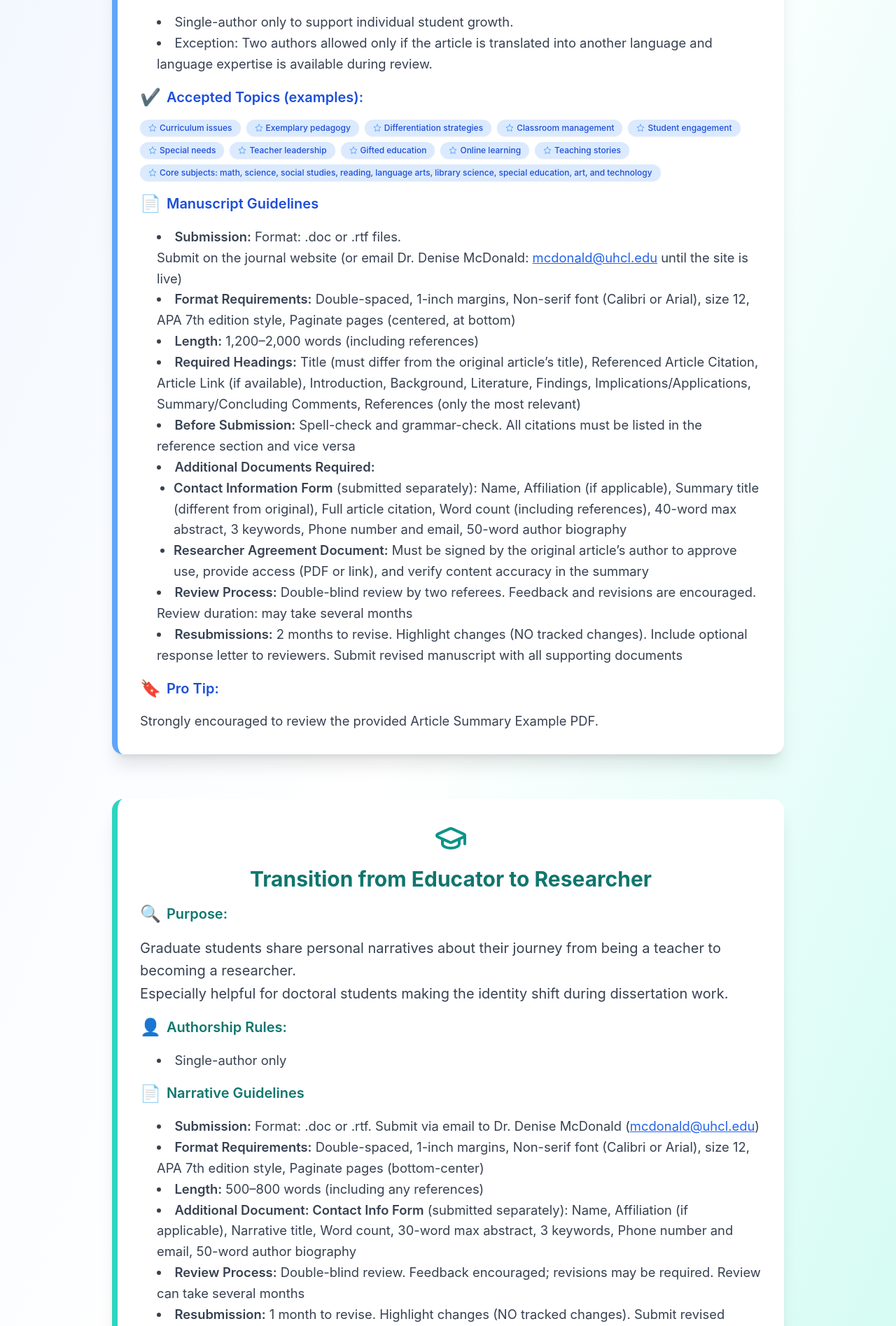
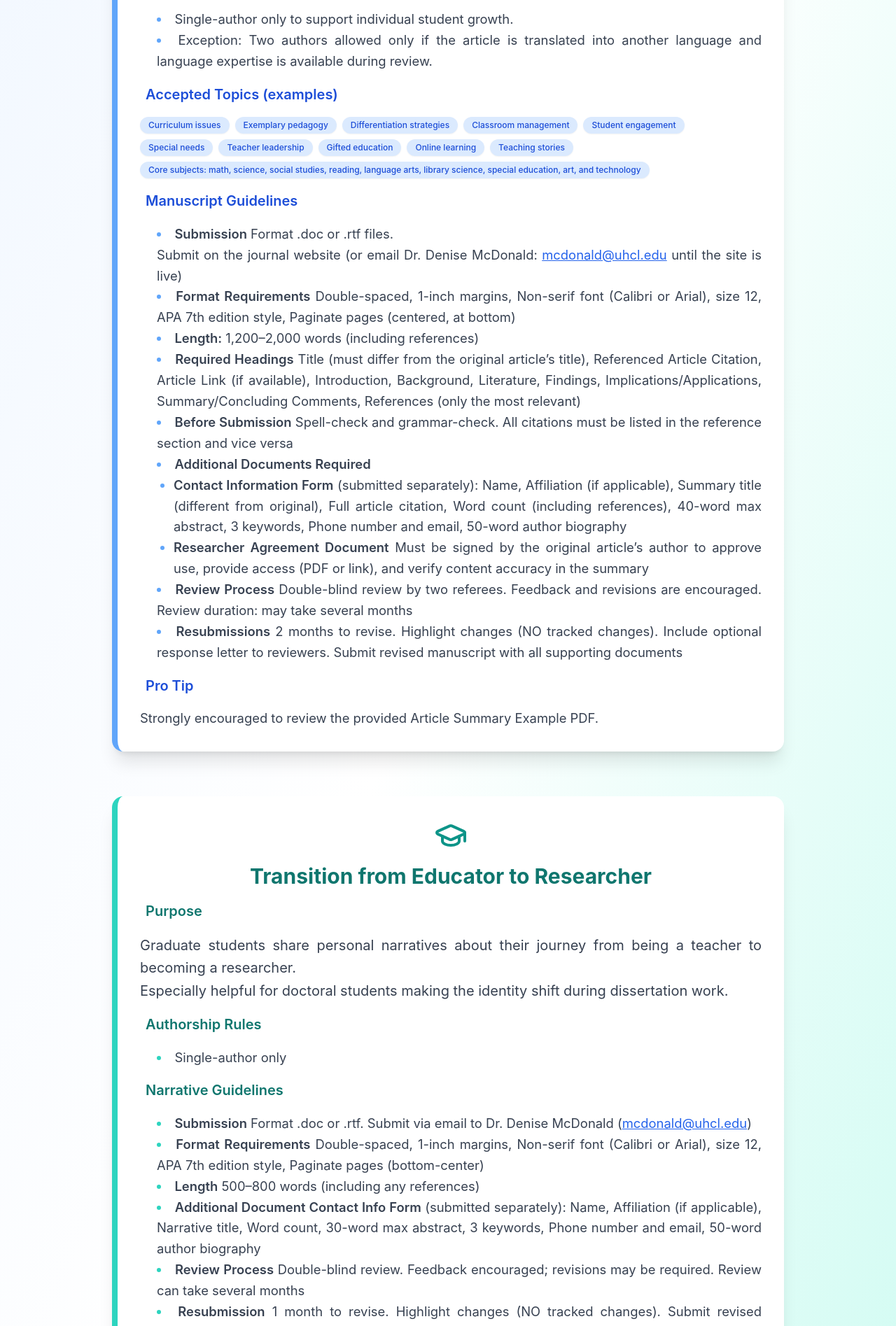
Before and after one commit to Faizyab-Ghaznavi-Tech/Bridge, a React (Vite) app: page /articles-types in a window 1280 px wide. Shown: the part 874-2769 px from the top of the page at 70% size. Built offline with nearby package versions, Linux system fonts and the light colour scheme.

Commit message:
update pages

```diff
--- a/src/pages/About.tsx
+++ b/src/pages/About.tsx
@@ -65,17 +65,17 @@ const About: React.FC = () => {
 			<section className="py-20 bg-gradient-to-br from-white via-blue-50 to-teal-50 dark:from-gray-900 dark:via-gray-800 dark:to-gray-900 transition-colors duration-500">
 				<div className="max-w-5xl mx-auto px-4 sm:px-6 lg:px-8">
 					<div className="grid grid-cols-1 md:grid-cols-2 gap-12 items-center">
-						<div className="reveal-on-scroll opacity-0 animate-fade-in-up">
+						<div className="reveal-on-scroll opacity-0 animate-fade-in-up text-justify">
 							<h2 className="text-3xl md:text-4xl font-bold text-gray-900 dark:text-white mb-6">
 								Why BRIDGE?
 							</h2>
-							<p className="text-lg text-gray-600 dark:text-gray-300 mb-6 leading-relaxed">
+							<p className="text-lg text-gray-600 dark:text-gray-300 mb-6 leading-relaxed text-justify">
 								The purpose of BRIDGE is to forward research information to the fingertips of teachers, focusing on classroom practice strategies that enhance pedagogy and student learning. The journal is a vehicle for disseminating research findings from diverse domains and multiple researchers, making them freely accessible to educators in all schooling environments.
 							</p>
 							<h3 className="text-2xl font-semibold text-blue-700 dark:text-blue-300 mb-4 mt-8">
 								Our Story
 							</h3>
-							<p className="text-lg text-gray-600 dark:text-gray-300 leading-relaxed">
+							<p className="text-lg text-gray-600 dark:text-gray-300 leading-relaxed text-justify">
 								To meet the needs of practitioners for current, applicable research, founding editor{' '}
 								<span className="font-semibold text-blue-700 dark:text-blue-300">
 									Denise McDonald
@@ -88,22 +88,25 @@ const About: React.FC = () => {
 							<h3 className="text-2xl font-semibold text-gray-900 dark:text-white mb-4 text-center">
 								Our Goals
 							</h3>
-							<ul className="text-lg text-gray-700 dark:text-gray-200 mb-6 list-disc list-inside space-y-2">
-								<li>
-									<span className="font-semibold text-blue-600 dark:text-blue-400">
-										Primary:
-									</span>{' '}
+							<div className="text-lg text-gray-700 dark:text-gray-200 mb-6 space-y-6 text-justify">
+    <div>
+        <span className="font-semibold text-blue-600 dark:text-blue-400 block">
+            Primary
+        </span>
+        <span className="block mt-1">
             Offer an online, open-access journal that provides practitioners with research-based information crafted for a teacher readership.
-								</li>
-								<li>
-									<span className="font-semibold text-blue-600 dark:text-blue-400">
-										Secondary:
-									</span>{' '}
-
+        </span>
+    </div>
+    <div>
+        <span className="font-semibold text-blue-600 dark:text-blue-400 block">
+            Secondary
+        </span>
+        <span className="block mt-1">
             Provide graduate students, as emerging authors, an initial publication experience under the guidance of skilled researchers.
-								</li>
-							</ul>
-							<p className="text-gray-700 dark:text-gray-300 text-center mt-4">
+        </span>
+    </div>
+</div>
+<p className="text-gray-700 dark:text-gray-300 text-left mt-4 text-justify">
     Supported by endowments from the University of Houston – Clear Lake (Sandra
     Johnson/Barrios Technology Endowed Professorship, Denise McDonald) and Texas A&M
     (Houston Endowment Endowed Chair in Urban Education, Cheryl Craig), BRIDGE is a
--- a/src/pages/ArticlesTypes.tsx
+++ b/src/pages/ArticlesTypes.tsx
@@ -75,13 +75,15 @@ const ArticlesTypes: React.FC = () => {
             id="article-summary"
             className="bg-white dark:bg-gray-800 rounded-2xl shadow-xl p-8 border-l-8 border-blue-400 dark:border-blue-600 reveal-on-scroll opacity-0"
           >
-             <div className="flex items-center justify-center mb-4">
-                <FileText  className="w-12 h-12 text-blue-600 dark:text-teal-400" />
-              </div><h2 className="text-3xl font-bold text-blue-700 dark:text-teal-300 mb-4 text-center">Article Summary</h2>
+            <div className="flex items-center justify-center mb-4">
+              <FileText className="w-12 h-12 text-blue-600 dark:text-teal-400" />
+            </div>
+            <h2 className="text-3xl font-bold text-blue-700 dark:text-teal-300 mb-4 text-center">Article Summary</h2>
 
-            <div className="space-y-4 text-[1.15rem] md:text-[1.25rem] leading-relaxed">
+            {/* Add text-justify here */}
+            <div className="space-y-4 text-[1.15rem] md:text-[1.25rem] leading-relaxed text-justify">
               <div className="flex items-center gap-2 text-blue-700 dark:text-blue-300 font-semibold text-xl">
-                <span className="text-2xl">🔍</span> Purpose:
+                <span className="text-2xl"></span> Purpose
               </div>
               <p className="text-gray-700 dark:text-gray-300">
                 Graduate students collaborate with educational researchers (or independently reach out) to summarize published research articles.<br />
@@ -89,14 +91,14 @@ const ArticlesTypes: React.FC = () => {
                 This helps bridge the gap between research and real-world teaching.
               </p>
               <div className="flex items-center gap-2 text-blue-700 dark:text-blue-300 font-semibold">
-                <span className="text-2xl">👤</span> Authorship Rules:
+                <span className="text-2xl"></span> Authorship Rules
               </div>
-              <ul className="list-disc list-inside text-gray-700 dark:text-gray-300 ml-6 text-[1.08rem] md:text-[1.15rem] leading-relaxed">
+              <ul className="list-disc list-inside text-gray-700 dark:text-gray-300 ml-6 text-[1.08rem] md:text-[1.15rem] leading-relaxed custom-blue-bullets">
                 <li>Single-author only to support individual student growth.</li>
                 <li>Exception: Two authors allowed only if the article is translated into another language and language expertise is available during review.</li>
               </ul>
               <div className="flex items-center gap-2 text-blue-700 dark:text-blue-300 font-semibold">
-                <span className="text-2xl">✔️</span> Accepted Topics (examples):
+                <span className="text-2xl"></span> Accepted Topics (examples)
               </div>
               <div className="flex flex-wrap gap-2 mb-2">
                 {[
@@ -104,51 +106,51 @@ const ArticlesTypes: React.FC = () => {
                   "Student engagement", "Special needs", "Teacher leadership", "Gifted education", "Online learning",
                   "Teaching stories", "Core subjects: math, science, social studies, reading, language arts, library science, special education, art, and technology"
                 ].map(topic => (
-                  <span key={topic} className="inline-flex items-center px-3 py-1 rounded-full bg-blue-100 dark:bg-blue-900/30 text-blue-700 dark:text-blue-200 text-xs font-medium shadow-sm">
-                    <Star className="w-3 h-3 mr-1 text-blue-400 dark:text-blue-300" /> {topic}
+                  <span key={topic} className="inline-flex items-center px-3 py-1 rounded-full bg-blue-100 dark:bg-blue-900/30 text-blue-700 dark:text-white text-xs font-medium shadow-sm">
+                    {topic}
                   </span>
                 ))}
               </div>
               <div className="flex items-center gap-2 text-blue-700 dark:text-blue-300 font-semibold mt-4">
-                <span className="text-2xl">📄</span> Manuscript Guidelines
+                <span className="text-2xl"></span> Manuscript Guidelines
               </div>
-              <ul className="list-disc list-inside text-gray-700 dark:text-gray-300 ml-6 text-[1.08rem] md:text-[1.15rem] leading-relaxed">
+              <ul className="list-disc list-inside text-gray-700 dark:text-gray-300 ml-6 text-[1.08rem] md:text-[1.15rem] leading-relaxed custom-blue-bullets">
                 <li>
-                  <span className="font-semibold">Submission:</span> Format: .doc or .rtf files.<br />
+                  <span className="font-semibold">Submission</span> Format .doc or .rtf files.<br />
                   Submit on the journal website (or email Dr. Denise McDonald: <a href="mailto:mcdonald@uhcl.edu" className="text-blue-600 underline">mcdonald@uhcl.edu</a> until the site is live)
                 </li>
                 <li>
-                  <span className="font-semibold">Format Requirements:</span> Double-spaced, 1-inch margins, Non-serif font (Calibri or Arial), size 12, APA 7th edition style, Paginate pages (centered, at bottom)
+                  <span className="font-semibold">Format Requirements</span> Double-spaced, 1-inch margins, Non-serif font (Calibri or Arial), size 12, APA 7th edition style, Paginate pages (centered, at bottom)
                 </li>
                 <li>
                   <span className="font-semibold">Length:</span> 1,200–2,000 words (including references)
                 </li>
                 <li>
-                  <span className="font-semibold">Required Headings:</span> Title (must differ from the original article’s title), Referenced Article Citation, Article Link (if available), Introduction, Background, Literature, Findings, Implications/Applications, Summary/Concluding Comments, References (only the most relevant)
+                  <span className="font-semibold">Required Headings</span> Title (must differ from the original article’s title), Referenced Article Citation, Article Link (if available), Introduction, Background, Literature, Findings, Implications/Applications, Summary/Concluding Comments, References (only the most relevant)
                 </li>
                 <li>
-                  <span className="font-semibold">Before Submission:</span> Spell-check and grammar-check. All citations must be listed in the reference section and vice versa
+                  <span className="font-semibold">Before Submission</span> Spell-check and grammar-check. All citations must be listed in the reference section and vice versa
                 </li>
                 <li>
-                  <span className="font-semibold">Additional Documents Required:</span>
-                  <ul className="list-disc ml-6">
+                  <span className="font-semibold">Additional Documents Required</span>
+                  <ul className="list-disc ml-6 custom-blue-bullets">
                     <li>
                       <span className="font-semibold">Contact Information Form</span> (submitted separately): Name, Affiliation (if applicable), Summary title (different from original), Full article citation, Word count (including references), 40-word max abstract, 3 keywords, Phone number and email, 50-word author biography
                     </li>
                     <li>
-                      <span className="font-semibold">Researcher Agreement Document:</span> Must be signed by the original article’s author to approve use, provide access (PDF or link), and verify content accuracy in the summary
+                      <span className="font-semibold">Researcher Agreement Document</span> Must be signed by the original article’s author to approve use, provide access (PDF or link), and verify content accuracy in the summary
                     </li>
                   </ul>
                 </li>
                 <li>
-                  <span className="font-semibold">Review Process:</span> Double-blind review by two referees. Feedback and revisions are encouraged. Review duration: may take several months
+                  <span className="font-semibold">Review Process</span> Double-blind review by two referees. Feedback and revisions are encouraged. Review duration: may take several months
                 </li>
                 <li>
-                  <span className="font-semibold">Resubmissions:</span> 2 months to revise. Highlight changes (NO tracked changes). Include optional response letter to reviewers. Submit revised manuscript with all supporting documents
+                  <span className="font-semibold">Resubmissions</span> 2 months to revise. Highlight changes (NO tracked changes). Include optional response letter to reviewers. Submit revised manuscript with all supporting documents
                 </li>
               </ul>
               <div className="flex items-center gap-2 text-blue-700 dark:text-blue-300 font-semibold mt-2">
-                <span className="text-2xl">🔖</span> Pro Tip:
+                <span className="text-2xl"></span> Pro Tip
               </div>
               <p className="text-gray-700 dark:text-gray-300 mb-2 text-[1.08rem] md:text-[1.15rem] leading-relaxed">
                 Strongly encouraged to review the provided Article Summary Example PDF.
@@ -165,45 +167,45 @@ const ArticlesTypes: React.FC = () => {
                 <GraduationCap className="w-12 h-12 text-teal-600 dark:text-teal-400" />
               </div><h2 className="text-3xl font-bold text-teal-700 dark:text-teal-300 mb-4 text-center">Transition from Educator to Researcher</h2>
 
-            <div className="space-y-4 text-[1.15rem] md:text-[1.25rem] leading-relaxed">
+            <div className="space-y-4 text-[1.15rem] md:text-[1.25rem] leading-relaxed text-justify">
               <div className="flex items-center gap-2 text-teal-700 dark:text-teal-300 font-semibold">
-                <span className="text-2xl">🔍</span> Purpose:
+                <span className="text-2xl"></span> Purpose
               </div>
               <p className="text-gray-700 dark:text-gray-300">
                 Graduate students share personal narratives about their journey from being a teacher to becoming a researcher.<br />
                 Especially helpful for doctoral students making the identity shift during dissertation work.
               </p>
               <div className="flex items-center gap-2 text-teal-700 dark:text-teal-300 font-semibold">
-                <span className="text-2xl">👤</span> Authorship Rules:
+                <span className="text-2xl"></span> Authorship Rules
               </div>
-              <ul className="list-disc list-inside text-gray-700 dark:text-gray-300 ml-6 text-[1.08rem] md:text-[1.15rem] leading-relaxed">
+              <ul className="list-disc list-inside text-gray-700 dark:text-gray-300 ml-6 text-[1.08rem] md:text-[1.15rem] leading-relaxed custom-teal-bullets">
                 <li>Single-author only</li>
               </ul>
               <div className="flex items-center gap-2 text-teal-700 dark:text-teal-300 font-semibold mt-4">
-                <span className="text-2xl">📄</span> Narrative Guidelines
+                <span className="text-2xl"></span> Narrative Guidelines
               </div>
-              <ul className="list-disc list-inside text-gray-700 dark:text-gray-300 ml-6 text-[1.08rem] md:text-[1.15rem] leading-relaxed">
+              <ul className="list-disc list-inside text-gray-700 dark:text-gray-300 ml-6 text-[1.08rem] md:text-[1.15rem] leading-relaxed custom-teal-bullets ">
                 <li>
-                  <span className="font-semibold">Submission:</span> Format: .doc or .rtf. Submit via email to Dr. Denise McDonald (<a href="mailto:mcdonald@uhcl.edu" className="text-blue-600 underline">mcdonald@uhcl.edu</a>)
+                  <span className="font-semibold">Submission</span> Format .doc or .rtf. Submit via email to Dr. Denise McDonald (<a href="mailto:mcdonald@uhcl.edu" className="text-blue-600 underline">mcdonald@uhcl.edu</a>)
                 </li>
                 <li>
-                  <span className="font-semibold">Format Requirements:</span> Double-spaced, 1-inch margins, Non-serif font (Calibri or Arial), size 12, APA 7th edition style, Paginate pages (bottom-center)
+                  <span className="font-semibold">Format Requirements</span> Double-spaced, 1-inch margins, Non-serif font (Calibri or Arial), size 12, APA 7th edition style, Paginate pages (bottom-center)
                 </li>
                 <li>
-                  <span className="font-semibold">Length:</span> 500–800 words (including any references)
+                  <span className="font-semibold">Length</span> 500–800 words (including any references)
                 </li>
                 <li>
-                  <span className="font-semibold">Additional Document: Contact Info Form</span> (submitted separately): Name, Affiliation (if applicable), Narrative title, Word count, 30-word max abstract, 3 keywords, Phone number and email, 50-word author biography
+                  <span className="font-semibold">Additional Document Contact Info Form</span> (submitted separately): Name, Affiliation (if applicable), Narrative title, Word count, 30-word max abstract, 3 keywords, Phone number and email, 50-word author biography
                 </li>
                 <li>
-                  <span className="font-semibold">Review Process:</span> Double-blind review. Feedback encouraged; revisions may be required. Review can take several months
+                  <span className="font-semibold">Review Process</span> Double-blind review. Feedback encouraged; revisions may be required. Review can take several months
                 </li>
                 <li>
-                  <span className="font-semibold">Resubmission:</span> 1 month to revise. Highlight changes (NO tracked changes). Submit revised narrative with updated documents
+                  <span className="font-semibold">Resubmission</span> 1 month to revise. Highlight changes (NO tracked changes). Submit revised narrative with updated documents
                 </li>
               </ul>
               <div className="flex items-center gap-2 text-teal-700 dark:text-teal-300 font-semibold mt-2">
-                <span className="text-2xl">🔖</span> Pro Tip:
+                <span className="text-2xl"></span> Pro Tip
               </div>
               <p className="text-gray-700 dark:text-gray-300 mb-2 text-[1.08rem] md:text-[1.15rem] leading-relaxed">
                 Review the Narrative Example provided by the journal.
@@ -249,6 +251,24 @@ const ArticlesTypes: React.FC = () => {
             0%,100% {background-position:0% 50%}
             50% {background-position:100% 50%}
           }
+          /* Blue card bullets */
+          .custom-blue-bullets > li::marker {
+            color: #60a5fa; /* blue-400 */
+          }
+          @media (prefers-color-scheme: dark) {
+            .custom-blue-bullets > li::marker {
+              color: #2563eb; /* blue-600 */
+            }
+          }
+          /* Teal card bullets */
+          .custom-teal-bullets > li::marker {
+            color: #2dd4bf; /* teal-400 */
+          }
+          @media (prefers-color-scheme: dark) {
+            .custom-teal-bullets > li::marker {
+              color: #0d9488; /* teal-600 */
+            }
+          }
         `}
       </style>
     </div>
--- a/src/pages/Editorial_Board.tsx
+++ b/src/pages/Editorial_Board.tsx
@@ -24,13 +24,18 @@ const editors: {
   members: { name: string; role: string; institution?: string }[];
 }[] = [
   {
-    title: 'Editors',
+    title: 'Editor',
     members: [
       {
         name: 'Denise McDonald (founder)',
         role: 'Professor Emeritus',
         institution: 'University of Houston – Clear Lake',
       },
+    ],
+  },
+  {
+    title: 'Editor',
+    members: [
       {
         name: 'Cheryl Craig',
         role: 'Professor, Houston Endowment Endowed Chair in Urban Education',
@@ -38,6 +43,12 @@ const editors: {
       },
     ],
   },
+];
+
+const associateEditors: {
+  title: string;
+  members: { name: string; role: string; institution?: string }[];
+}[] = [
   {
     title: 'Associate Editor',
     members: [
@@ -143,9 +154,29 @@ const EditorialBoard: React.FC = () => {
           </p>
 
           {/* Editors Section */}
-          <div className="grid grid-cols-1 md:grid-cols-3 gap-8 mb-12">
+          <div className="grid grid-cols-1 md:grid-cols-2 gap-8 mb-8">
             {editors.map((section) => (
-              <div key={section.title} className="bg-white dark:bg-gray-800 rounded-xl shadow-lg p-6 reveal-on-scroll opacity-0">
+              <div key={section.title + section.members[0].name} className="bg-white dark:bg-gray-800 rounded-xl shadow-lg p-6 reveal-on-scroll opacity-0">
+                <h2 className="text-xl font-bold text-blue-700 dark:text-blue-300 mb-4 text-center">{section.title}</h2>
+                <ul className="space-y-4">
+                  {section.members.map((member) => (
+                    <li key={member.name} className="text-center">
+                      <span className="block text-lg font-semibold text-gray-900 dark:text-white">{member.name}</span>
+                      <span className="block text-sm text-gray-600 dark:text-gray-300">{member.role}</span>
+                      {member.institution && (
+                        <span className="block text-sm text-blue-600 dark:text-blue-400">{member.institution}</span>
+                      )}
+                    </li>
+                  ))}
+                </ul>
+              </div>
+            ))}
+          </div>
+
+          {/* Associate & Assistant Editors Section */}
+          <div className="grid grid-cols-1 md:grid-cols-2 gap-8 mb-12">
+            {associateEditors.map((section) => (
+              <div key={section.title + section.members[0].name} className="bg-white dark:bg-gray-800 rounded-xl shadow-lg p-6 reveal-on-scroll opacity-0">
                 <h2 className="text-xl font-bold text-blue-700 dark:text-blue-300 mb-4 text-center">{section.title}</h2>
                 <ul className="space-y-4">
                   {section.members.map((member) => (
```
Also changed, not shown: src/pages/CheckList.tsx (+46 -32 lines). Lines whose indentation alone changed are shown as unchanged.
